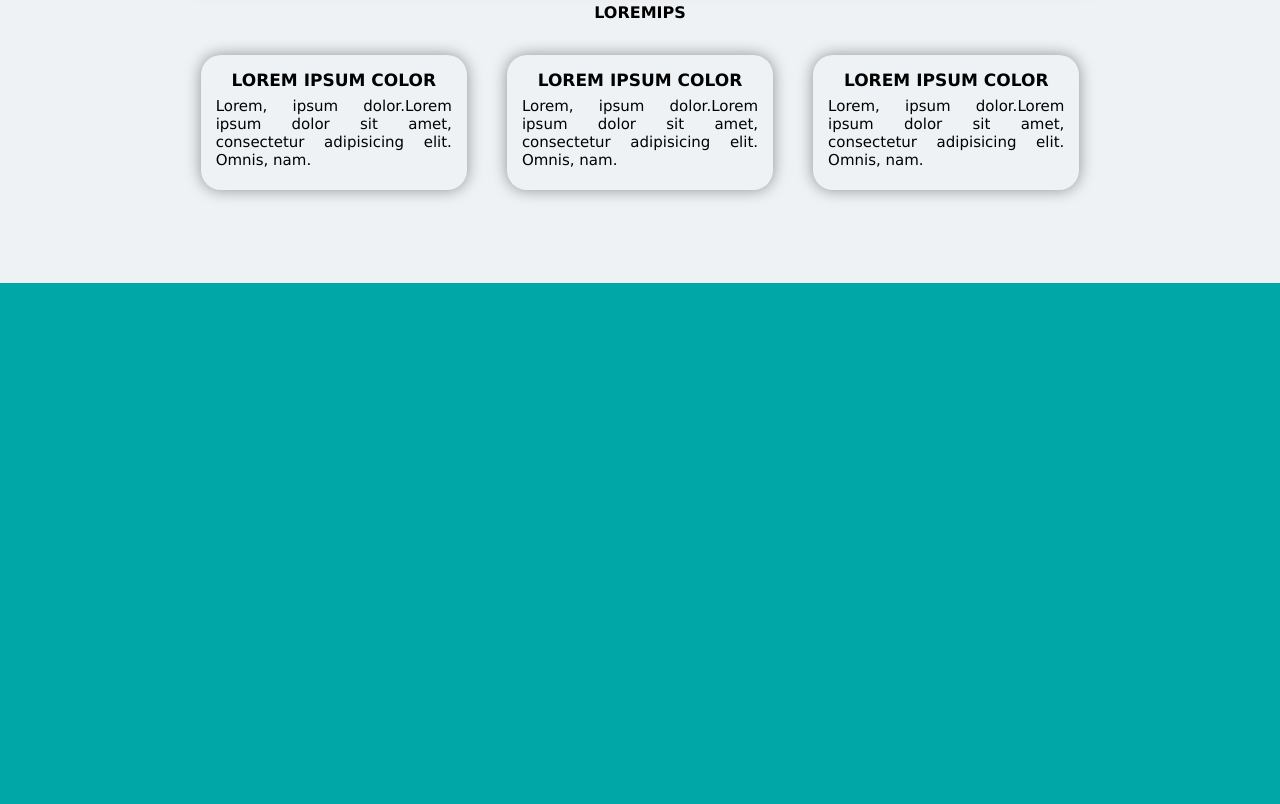
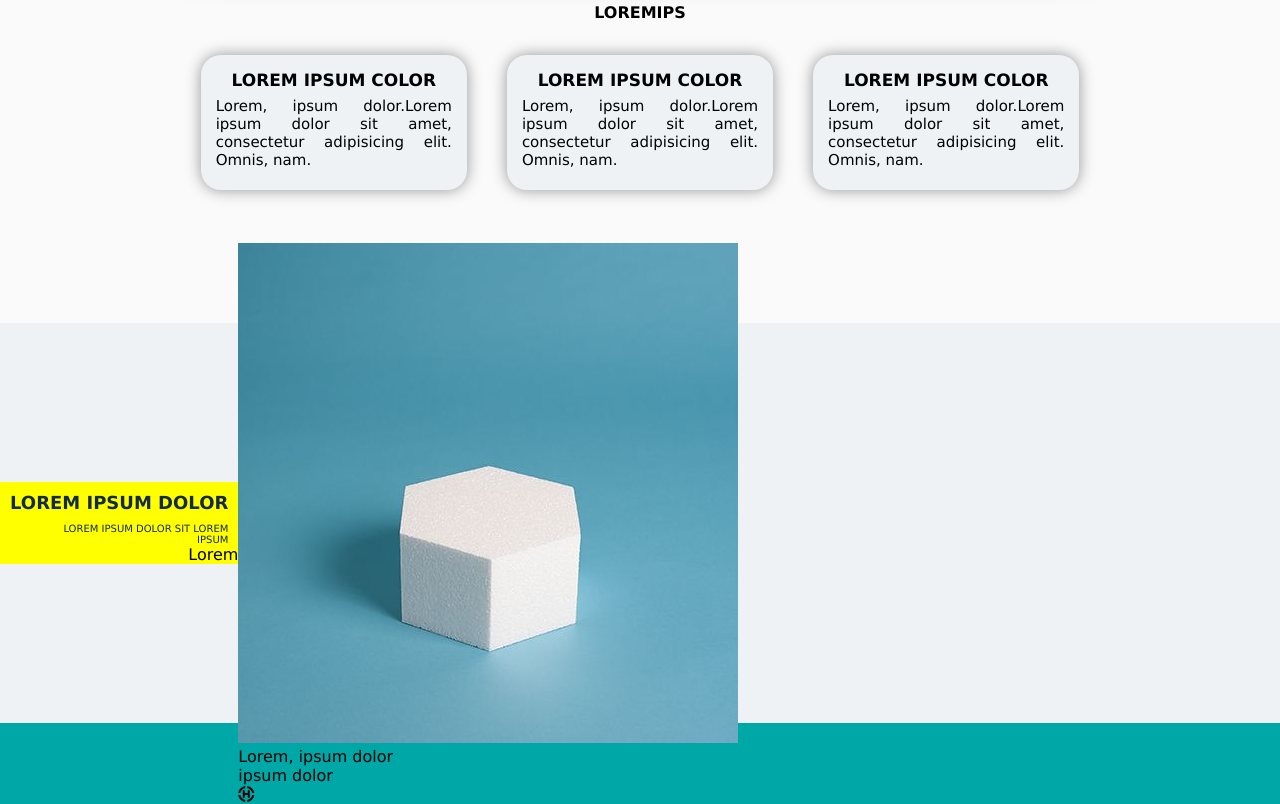
Before and after one commit to DheniAditya/school-website, a plain HTML site: page index.html in a window 1280 px wide. Shown: the part 997-1801 px from the top of the page. Before the commit the page ends 1280 px from the top, so only its background shows below. Drawn offline with Linux system fonts and the light colour scheme.

Commit message:
highlight finish

```diff
--- a/index.html
+++ b/index.html
@@ -102,5 +102,20 @@
             </div>
         </div>
     </section>
+    <section id="about">
+        <div id="about-text">
+            <div id="about-text1">Lorem ipsum dolor</div>
+            <div id="about-text2">Lorem ipsum dolor sit Lorem ipsum</div>
+            <div id="about-text3">Lorem</div>
+        </div>
+        <div id="about-card">
+            <img id="about-img" src="hexagon.jpg" alt="">
+            <div id="about-text4">Lorem, ipsum dolor</div>
+            <div id="about-line">
+                <div>ipsum dolor</div>
+                <i class="fa-solid fa-helicopter-symbol"></i>
+            </div>
+        </div>
+    </section>
 </body>
 </html>
--- a/style.css
+++ b/style.css
@@ -191,9 +191,9 @@
  }
 
  #highlight-section{
-  height: 50vh;
+  height: 55vh;
   width: 100vw;
-  background-color: var(--bg);
+  background-color: var(--secondary);
   display: flex;
   flex-direction: column;
   align-items: center;
@@ -202,7 +202,7 @@
 #highlight-card-parents{
   height: 160px;
   width: 70vw;
-  background-color: var(--bg);
+  background-color: var(--secondary);
   z-index: 2;
   margin-top: -80px;
   border-radius: 10px;
@@ -240,7 +240,7 @@ margin: 25px 0px -5px 0px;
   width: 25%;
   margin-left: 15px;
   margin-right: -20px;
-  background-color:var(--bg) ;
+  background-color:var(--secondary) ;
   /* margin: 0; */
 }
 
@@ -289,7 +289,7 @@ margin: 25px 0px -5px 0px;
   height: 100%;
   width: 25%;
   border-radius: 0px 10px 10px 0px;
-  background-color:var(--bg) ;
+  background-color:var(--secondary) ;
   /* border-right: 1px solid rgba(0, 0, 0, 0.5); */
 }
 
@@ -346,3 +346,39 @@ margin: 25px 0px -5px 0px;
   margin: 5px 15px 0 15px;
   font-size: 15px;
 }
+
+#about{
+  height: 50vh;
+  width: 100vw;
+  background-color: var(--bg);
+  display: flex;
+  align-items: center;
+  flex-direction: row;
+}
+
+#about-text{
+  background-color: yellow;
+  align-items:end;
+  display: flex;
+  flex-direction: column;
+}
+
+#about-text1 {
+  margin: 10px;
+  text-transform: uppercase;
+  font-weight: bold;
+  color: var(--primary);
+  font-size: 18px;
+}
+
+#about-text2{
+  width: 80%;
+  text-align: right;
+  margin: 0px;
+  margin-right: 10px;
+  color: var(--primary);
+  font-size: 10px;
+  text-transform: uppercase;
+  font-weight: lighter;
+
+}
```
Also changed, not shown: hexagon.jpg (added).
